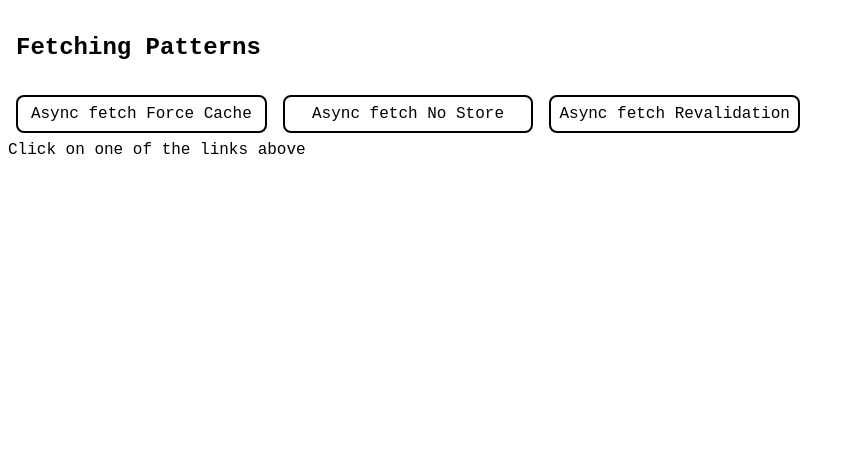
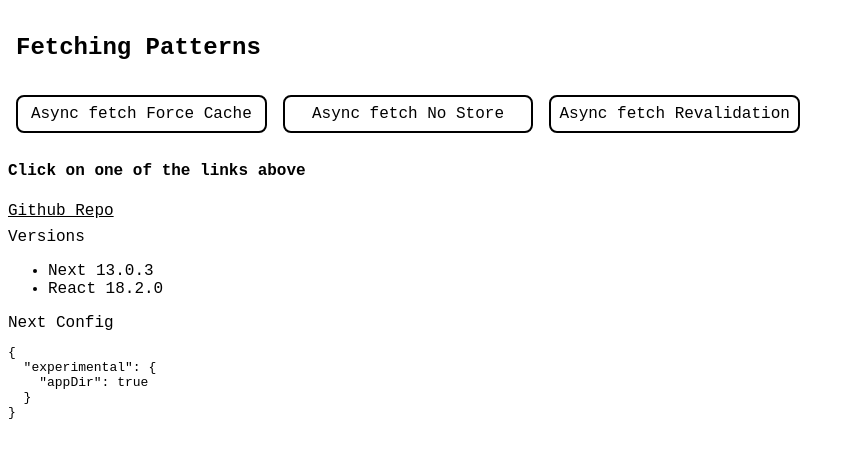
Before and after one commit to NWylynko/fetching-patterns, a Next.js app: page / in a window 1280 px wide. Shown: the top 458 px of the page, without its empty margins (0-855 px from the left). Built offline with nearby package versions, Linux system fonts and the light colour scheme.

Commit message:
Add details to the home page

```diff
--- a/app/page.tsx
+++ b/app/page.tsx
@@ -1,7 +1,19 @@
 export default async function Home() {
   return (
     <>
-      <span>Click on one of the links above</span>
+      <h4>Click on one of the links above</h4>
+      <a href="https://github.com/nwylynko/fetching-patterns" style={{ color: "black", display: "block", marginBottom: 8 }}>Github Repo</a>
+      <span>Versions</span>
+      <ul>
+        <li>Next 13.0.3</li>
+        <li>React 18.2.0</li>
+      </ul>
+      <span>Next Config</span>
+      <pre>{JSON.stringify({
+          experimental: {
+            appDir: true,
+          }
+        }, null, 2)}</pre>
     </>
   )
 }
--- a/next.config.js
+++ b/next.config.js
@@ -2,9 +2,6 @@
 const nextConfig = {
   experimental: {
     appDir: true,
-  },
-  typescript: {
-    ignoreBuildErrors: true
   }
 }
 
```
